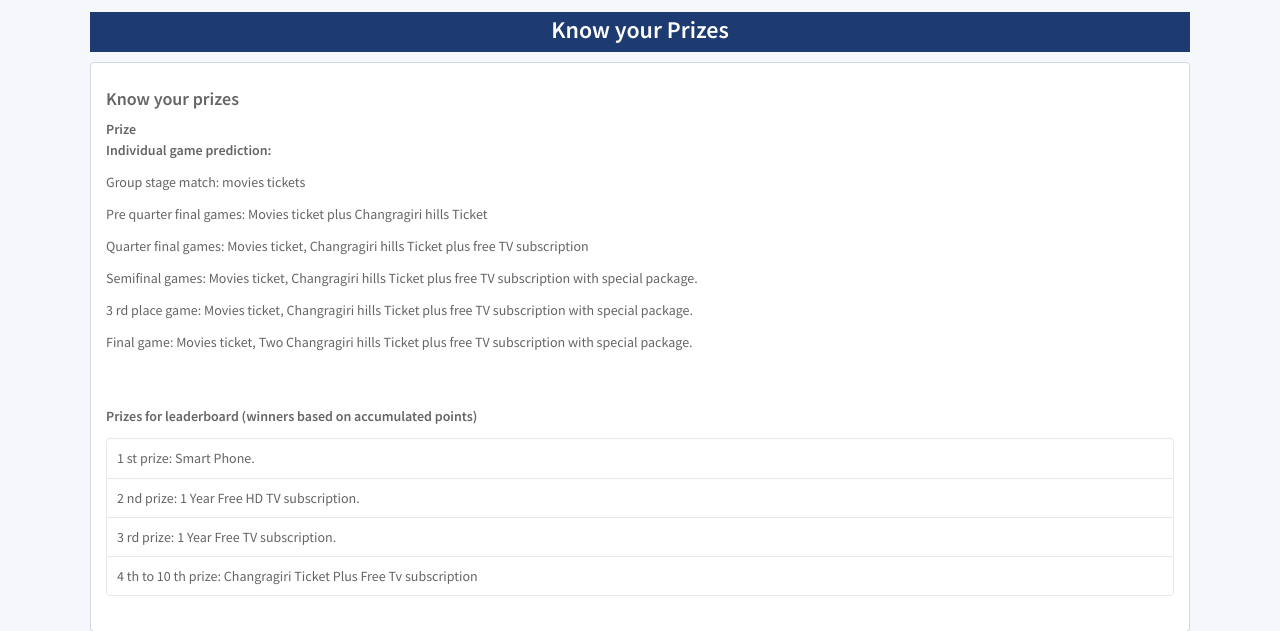
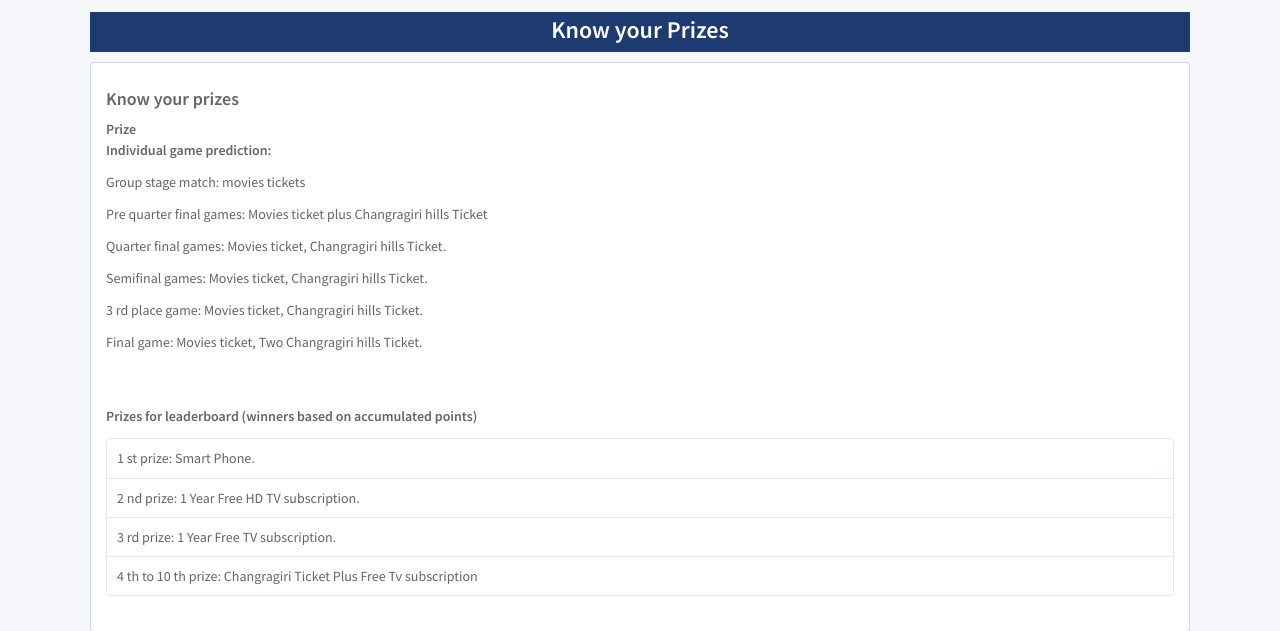
Before and after one commit to prazeev/worldcup, a Node server app: template views/frontend/prizes.ejs in a window 1280 px wide. Shown: the part 427-1058 px from the top of the page. Run offline with Node 20, Linux system fonts and the light colour scheme; the template is opened without the code that fills it, so the values that code supplies are empty; some libraries are stand-ins or nearby versions.

Commit message:
Changed prize

```diff
--- a/views/frontend/prizes.ejs
+++ b/views/frontend/prizes.ejs
@@ -13,10 +13,10 @@
                       <b>Individual game prediction:</b><br>
                       <p>Group stage match: movies tickets</p>
                       <p>Pre quarter final games: Movies ticket plus Changragiri hills Ticket</p>
-                      <p>Quarter final games: Movies ticket, Changragiri hills Ticket plus free TV subscription</p>
-                      <p>Semifinal games: Movies ticket, Changragiri hills Ticket plus free TV subscription with special package.</p>
-                      <p>3 rd place game: Movies ticket, Changragiri hills Ticket plus free TV subscription with special package.</p>
-                      <p>Final game: Movies ticket, Two Changragiri hills Ticket plus free TV subscription with special package.</p>
+                      <p>Quarter final games: Movies ticket, Changragiri hills Ticket.</p>
+                      <p>Semifinal games: Movies ticket, Changragiri hills Ticket.</p>
+                      <p>3 rd place game: Movies ticket, Changragiri hills Ticket.</p>
+                      <p>Final game: Movies ticket, Two Changragiri hills Ticket.</p>
                       <br><br>
                       <p>
                         <b>Prizes for leaderboard (winners based on accumulated points)</b>
```
